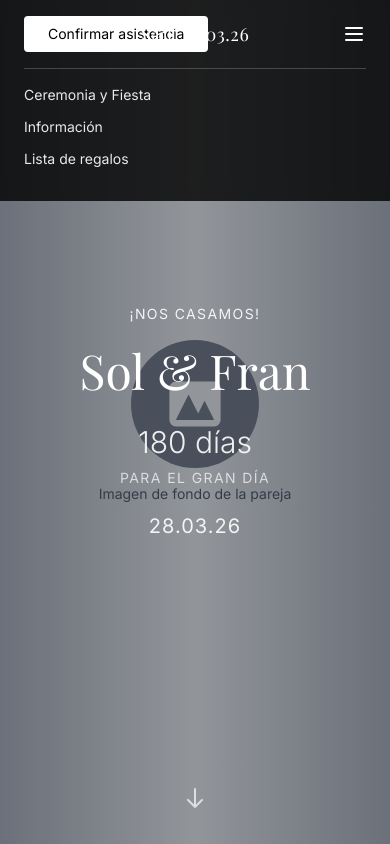
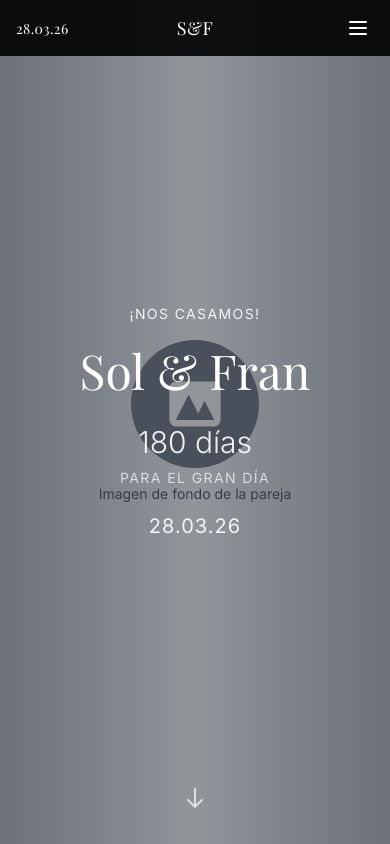
Before and after one commit to Pantera29/franysol2025, a Next.js app: page / in a window 390 px wide. Shown: the top 844 px of the page. Built offline with nearby package versions, Linux system fonts and the light colour scheme; a web font is replaced by a local one.

Commit message:
Mejorar diseño del header móvil con layout reorganizado

```diff
--- a/app/components/Header.tsx
+++ b/app/components/Header.tsx
@@ -1,13 +1,41 @@
 'use client';
 
-import React from 'react';
+import React, { useState } from 'react';
 
 const Header: React.FC = () => {
+  const [isMenuOpen, setIsMenuOpen] = useState(false);
+
+  const toggleMenu = () => {
+    setIsMenuOpen(!isMenuOpen);
+  };
+
   return (
-    <header className="fixed top-0 left-0 right-0 z-50 bg-black/80 backdrop-blur-sm">
-      <div className="container mx-auto px-6 py-4">
+    <header className="fixed top-0 left-0 right-0 z-50 bg-black/90 backdrop-blur-sm">
+      <div className="container mx-auto px-4 py-3">
+        {/* Layout principal */}
         <div className="flex items-center justify-between">
-          {/* Navegación izquierda */}
+          {/* Fecha - Solo visible en móvil, a la izquierda */}
+          <div className="md:hidden">
+            <span className="text-white font-serif text-sm tracking-wide">
+              28.03.26
+            </span>
+          </div>
+
+          {/* Logo/Iniciales centradas - Solo visible en móvil */}
+          <div className="md:hidden absolute left-1/2 transform -translate-x-1/2">
+            <h1 className="text-white font-serif text-lg tracking-wide">
+              S&F
+            </h1>
+          </div>
+
+          {/* Logo/Iniciales centradas - Solo visible en desktop */}
+          <div className="hidden md:block absolute left-1/2 transform -translate-x-1/2">
+            <h1 className="text-white font-serif text-xl tracking-wide">
+              S&F 28.03.26
+            </h1>
+          </div>
+
+          {/* Navegación izquierda - Solo desktop */}
           <nav className="hidden md:flex items-center space-x-8">
             <a
               href="#evento"
@@ -29,23 +57,20 @@ const Header: React.FC = () => {
             </a>
           </nav>
 
-          {/* Logo/Iniciales centradas */}
-          <div className="absolute left-1/2 transform -translate-x-1/2">
-            <h1 className="text-white font-serif text-lg md:text-xl tracking-wide">
-              S&F 28.03.26
-            </h1>
-          </div>
-
-          {/* Botón derecha */}
+          {/* Botón RSVP - Solo visible en desktop */}
           <a
             href="#rsvp"
-            className="bg-white text-black px-6 py-2 rounded-sm hover:bg-gray-100 transition-colors duration-300 font-sans text-sm inline-block"
+            className="hidden md:inline-block bg-white text-black px-6 py-2 rounded-sm hover:bg-gray-100 transition-colors duration-300 font-sans text-sm"
           >
             Confirmar asistencia
           </a>
 
-          {/* Menú móvil */}
-          <button className="md:hidden text-white">
+          {/* Menú hamburguesa - Solo móvil */}
+          <button
+            className="md:hidden text-white p-1"
+            onClick={toggleMenu}
+            aria-label="Abrir menú"
+          >
             <svg className="w-6 h-6" fill="none" stroke="currentColor" viewBox="0 0 24 24">
               <path strokeLinecap="round" strokeLinejoin="round" strokeWidth={2} d="M4 6h16M4 12h16M4 18h16" />
             </svg>
@@ -53,28 +78,40 @@ const Header: React.FC = () => {
         </div>
 
         {/* Menú móvil expandido */}
+        {isMenuOpen && (
           <nav className="md:hidden mt-4 pb-4 border-t border-white/20 pt-4">
-          <div className="flex flex-col space-y-3">
+            <div className="flex flex-col space-y-4">
               <a
                 href="#evento"
-              className="text-white/90 hover:text-white transition-colors duration-300 text-sm font-sans"
+                className="text-white/90 hover:text-white transition-colors duration-300 text-base font-sans py-2"
+                onClick={() => setIsMenuOpen(false)}
               >
                 Ceremonia y Fiesta
               </a>
               <a
                 href="#informacion"
-              className="text-white/90 hover:text-white transition-colors duration-300 text-sm font-sans"
+                className="text-white/90 hover:text-white transition-colors duration-300 text-base font-sans py-2"
+                onClick={() => setIsMenuOpen(false)}
               >
                 Información
               </a>
               <a
                 href="#regalos"
-              className="text-white/90 hover:text-white transition-colors duration-300 text-sm font-sans"
+                className="text-white/90 hover:text-white transition-colors duration-300 text-base font-sans py-2"
+                onClick={() => setIsMenuOpen(false)}
               >
                 Lista de regalos
               </a>
+              <a
+                href="#rsvp"
+                className="bg-white text-black px-6 py-3 rounded-sm hover:bg-gray-100 transition-colors duration-300 font-sans text-sm text-center mt-4"
+                onClick={() => setIsMenuOpen(false)}
+              >
+                Confirmar asistencia
+              </a>
             </div>
           </nav>
+        )}
       </div>
     </header>
   );
```
Lines whose indentation alone changed are shown as unchanged.
